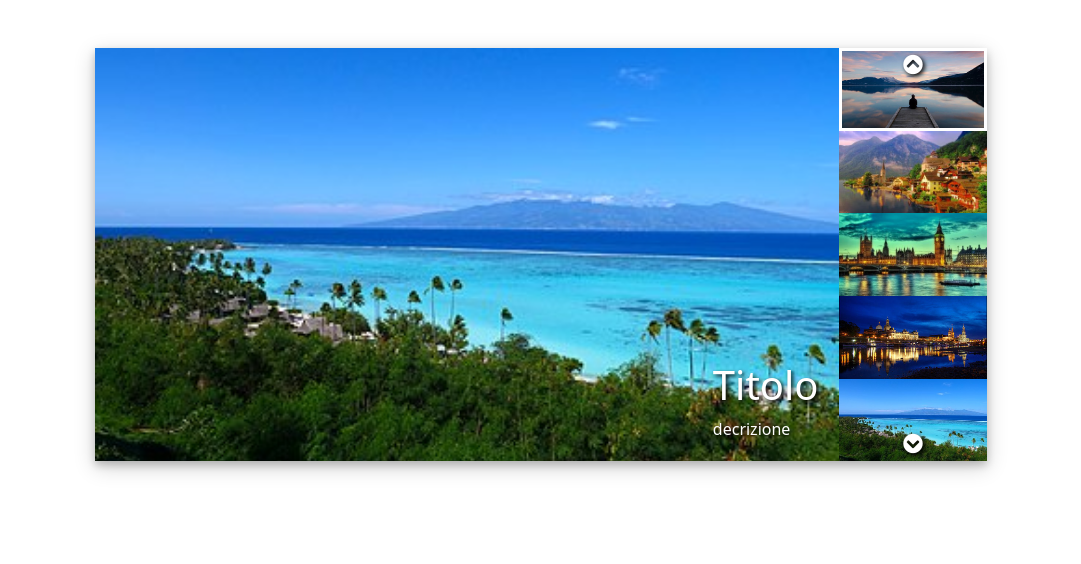
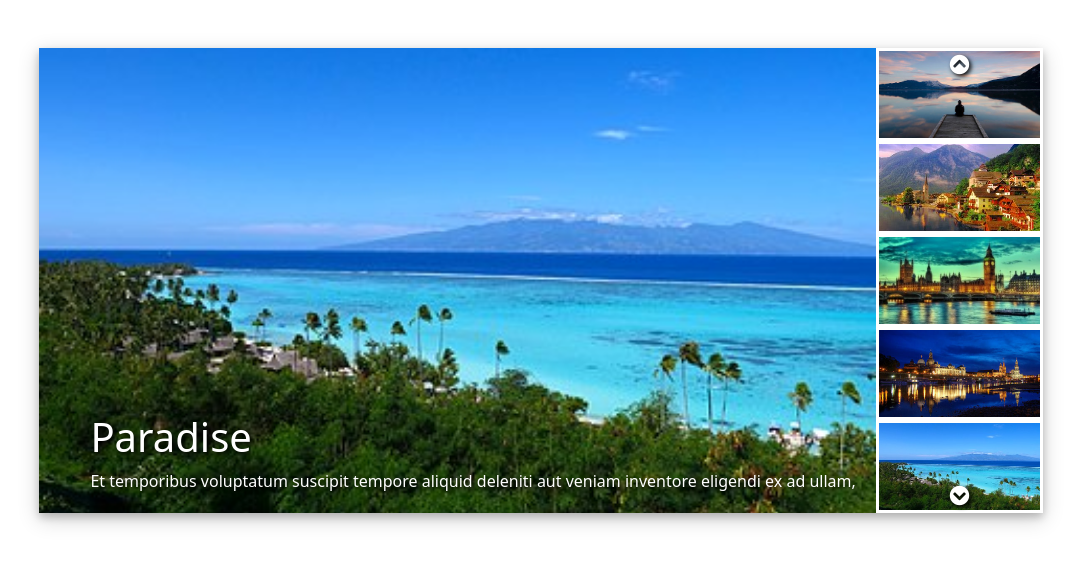
Before and after one commit to Mega-117/vue-slider, a plain HTML site: page index.html in a window 1280 px wide. Shown: the whole page, without its empty margins (99-1180 px from the left). Drawn offline with nearby package versions, Linux system fonts and the light colour scheme.

Commit message:
generato img piccole con vue

```diff
--- a/css/style.css
+++ b/css/style.css
@@ -15,11 +15,12 @@
 }
 
 .slider-box{
-    width: 80%;
+    width: 90%;
     margin: auto;
     box-shadow: 0 4px 8px 0 rgb(0 0 0 / 20%), 0 6px 20px 0 rgb(0 0 0 / 19%);
 }
 
+.text-box.active,
 .img-big.active{
     opacity: 1;
 }
@@ -30,11 +31,13 @@
 }
 
 .text-box{
+    padding-left: 20px;
     position: absolute;
     bottom: 20px;
     right: 20px;
     color: white;
     text-shadow: 2px 2px 4px #000000;
+    opacity: 0;
 }
 
 .text-box p{
--- a/index.html
+++ b/index.html
@@ -34,8 +34,8 @@
                     <img class="img-big active" v-bind:src="listaImg[indice].urlImg" v-bind:alt=`immagine-${indice}`>
 
                     <div class="text-box active">
-                        <h1>Titolo</h1>
-                        <p>decrizione</p>
+                        <h1>{{listaImg[indice].titolo}}</h1>
+                        <p>{{listaImg[indice].testo}}</p>
                     </div>
                 </div>
 
@@ -51,26 +51,11 @@
                     <i class="arrow-down fas fa-chevron-circle-down"></i>
 
                 </div>
-                <div class="box-img-section-right">
-                    <img class="img-section-right" src="img/01.jpg" alt="">
+                <div class="box-img-section-right" v-for="imgPreviw, i in listaImg">
+                    <img class="img-section-right" v-bind:src="listaImg[i].urlImg" alt="">
                     <div class="active-layer active"></div>
                 </div>
-                <div class="box-img-section-right">
-                    <img class="img-section-right" src="img/02.jpg" alt="">
-                    <div class="active-layer"></div>
-                </div>
-                <div class="box-img-section-right">
-                    <img class="img-section-right" src="img/03.jpg" alt="">
-                    <div class="active-layer"></div>
-                </div>
-                <div class="box-img-section-right">
-                    <img class="img-section-right" src="img/04.jpg" alt="">
-                    <div class="active-layer"></div>
-                </div>
-                <div class="box-img-section-right">
-                    <img class="img-section-right" src="img/05.jpg" alt="">
-                    <div class="active-layer"></div>
-                </div>
+
 
             </div>
         </div>
```
